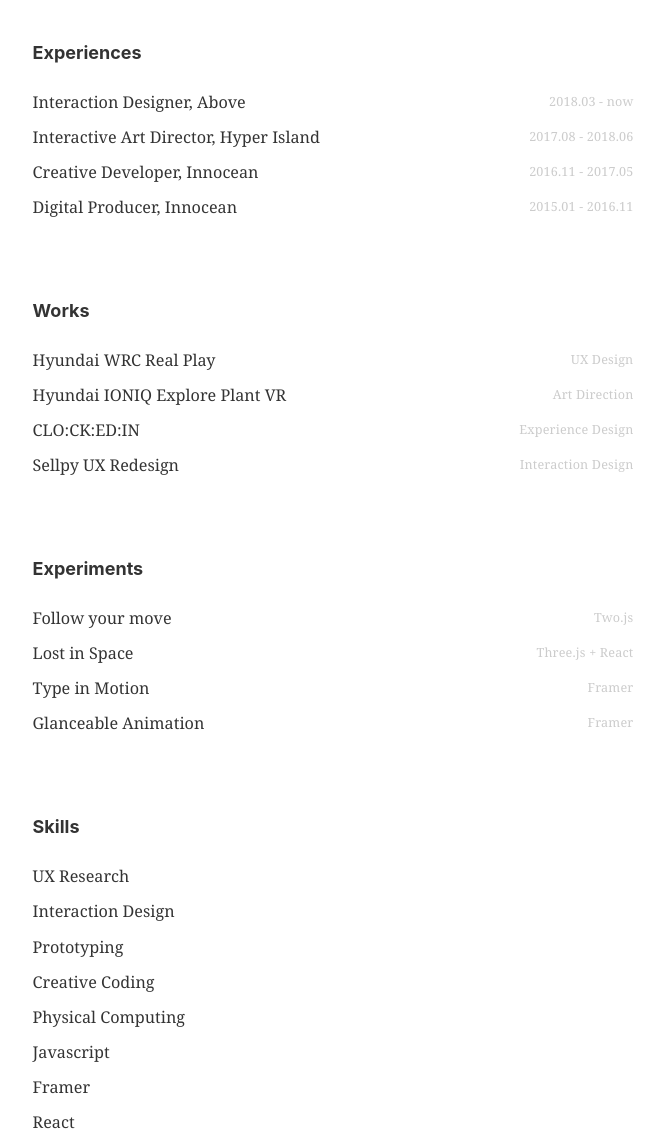
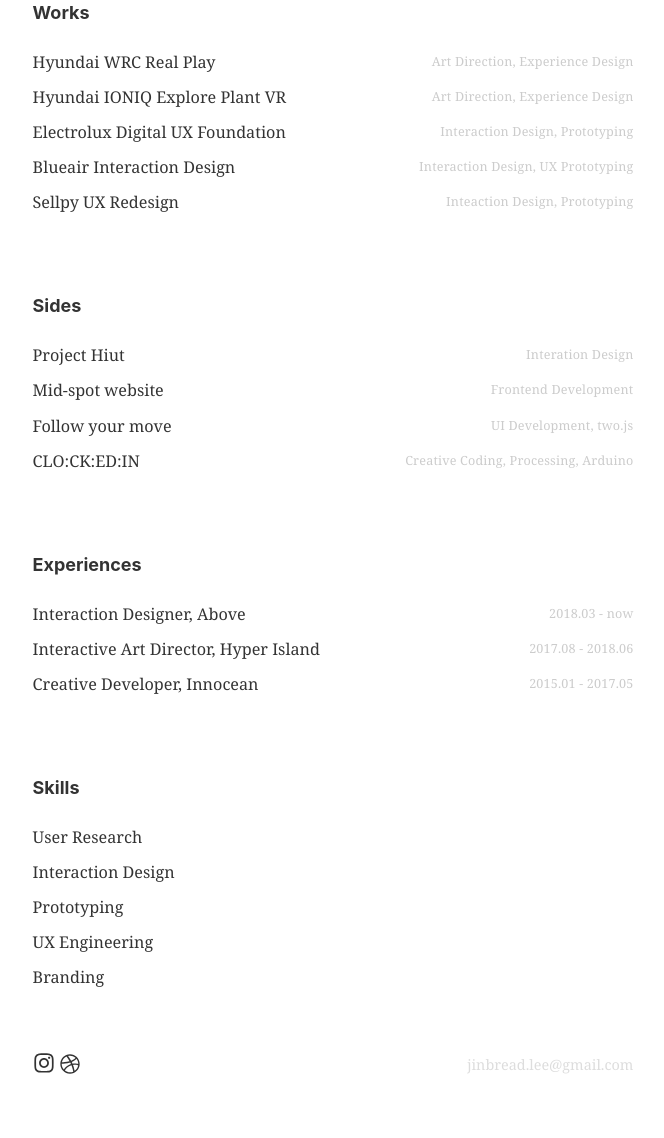
Before and after one commit to jinbread/jinbread, a Gatsby site: page / in a window 1280 px wide. Shown: the part 396-1534 px from the top of the page, without its empty margins (307-971 px from the left). Built offline with nearby package versions, Linux system fonts and the light colour scheme; Gatsby itself is replaced by a stand-in of ours.

Commit message:
Portfolio list updated

```diff
--- a/src/pages/index.js
+++ b/src/pages/index.js
@@ -7,7 +7,41 @@
 const IndexPage = () => (
   <Layout>
     <h1>Hej!</h1>
-    <h2>Jinjae Lee is a multi-disciplinary interaction designer, make design static to kinetic, blending digital and physical experiences based in Seoul and Stockholm.</h2>
+    <h2>Jinjae Lee is a multi-disciplinary interaction designer, make design static to kinetic, blending digital and physical experiences based in Stockholm.</h2>
+
+
+
+
+    <div className='container'>
+      <h4>Works</h4>
+      <div className='content'>
+        <p className='title'><Link to="https://www.youtube.com/watch?v=MfogrhOouZE">Hyundai WRC Real Play</Link></p>
+        <p className='detail'>Art Direction, Experience Design</p>
+        <p className='title'><a href='https://www.youtube.com/watch?v=6a97u3tkFQo'>Hyundai IONIQ Explore Plant VR</a></p>
+        <p className='detail'>Art Direction, Experience Design</p>
+        <p className='title'><a href='#'>Electrolux Digital UX Foundation</a></p>
+        <p className='detail'>Interaction Design, Prototyping</p>
+        <p className='title'><a href='#'>Blueair Interaction Design</a></p>
+        <p className='detail'>Interaction Design, UX Prototyping</p>
+        <p className='title'><a href='#'>Sellpy UX Redesign</a></p>
+        <p className='detail'>Inteaction Design, Prototyping</p>
+      </div>
+    </div>
+
+    <div className='container'>
+      <h4>Sides</h4>
+      <div className='content'>
+        <p className='title'><a href='https://www.behance.net/gallery/71168665/HIUT-Make-your-name-in-Korean'>Project Hiut</a></p>
+        <p className='detail'>Interation Design</p>
+        <p className='title'><a href='https://mid-spot.netlify.com/'>Mid-spot website</a></p>
+        <p className='detail'>Frontend Development</p>
+        <p className='title'><a href='https://followmove.netlify.com/'>Follow your move</a></p>
+        <p className='detail'>UI Development, two.js</p>
+        <p className='title'><a href='#'>CLO:CK:ED:IN</a></p>
+        <p className='detail'>Creative Coding, Processing, Arduino</p>
+      </div>
+    </div>
+
     <div className='container'>
       <h4>Experiences</h4>
       <div className='content'>
@@ -16,56 +50,19 @@
         <p className='title'>Interactive Art Director, <a href='https://www.hyperisland.com/'>Hyper Island</a></p>
         <p className='detail'>2017.08 - 2018.06</p>
         <p className='title'>Creative Developer, <a href='http://innocean.com/ww-en/'>Innocean</a></p>
-        <p className='detail'>2016.11 - 2017.05</p>
-        <p className='title'>Digital Producer, <a href='http://innocean.com/ww-en/'>Innocean</a></p>
-        <p className='detail'>2015.01 - 2016.11</p>
+        <p className='detail'>2015.01 - 2017.05</p>
       </div>
 
-    </div>
-
-
-
-    <div className='container'>
-      <h4>Works</h4>
-      <div className='content'>
-        <p className='title'><Link to="/wrc-real-play">Hyundai WRC Real Play</Link></p>
-        <p className='detail'>UX Design</p>
-        <p className='title'><a href='https://www.youtube.com/watch?v=6a97u3tkFQo'>Hyundai IONIQ Explore Plant VR</a></p>
-        <p className='detail'>Art Direction</p>
-        <p className='title'><a href='#'>CLO:CK:ED:IN</a></p>
-        <p className='detail'>Experience Design</p>
-        <p className='title'><a href='#'>Sellpy UX Redesign</a></p>
-        <p className='detail'>Interaction Design</p>
-      </div>
-    </div>
-
-    <div className='container'>
-      <h4>Experiments</h4>
-      <div className='content'>
-        <p className='title'><a href='https://followmove.netlify.com/'>Follow your move</a></p>
-        <p className='detail'>Two.js</p>
-        <p className='title'><a href='#'>Lost in Space</a></p>
-        <p className='detail'>Three.js + React</p>
-        <p className='title'><a href='#'>Type in Motion</a></p>
-        <p className='detail'>Framer</p>
-        <p className='title'><a href='#'>Glanceable Animation</a></p>
-        <p className='detail'>Framer</p>
-
-      </div>
     </div>
 
     <div className='container'>
       <h4>Skills</h4>
       <div className='content-skill'>
-        <p>UX Research</p>
+        <p>User Research</p>
         <p>Interaction Design</p>
         <p>Prototyping</p>
-        <p>Creative Coding</p>
-        <p>Physical Computing</p>
-        <p>Javascript</p>
-        <p>Framer</p>
-        <p>React</p>
-
+        <p>UX Engineering</p>
+        <p>Branding</p>
       </div>
     </div>
 
```
Also changed, not shown: 1 other file.
